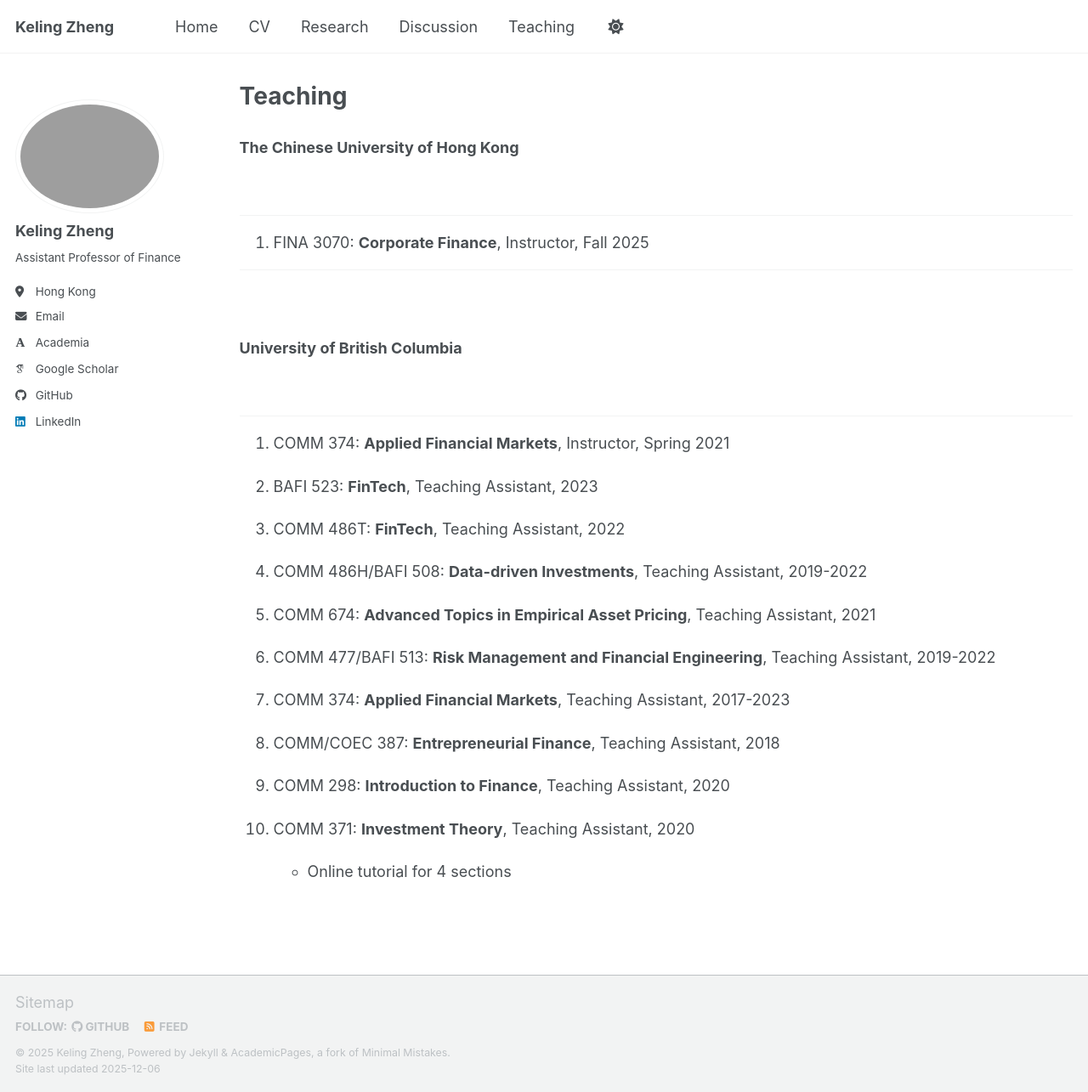
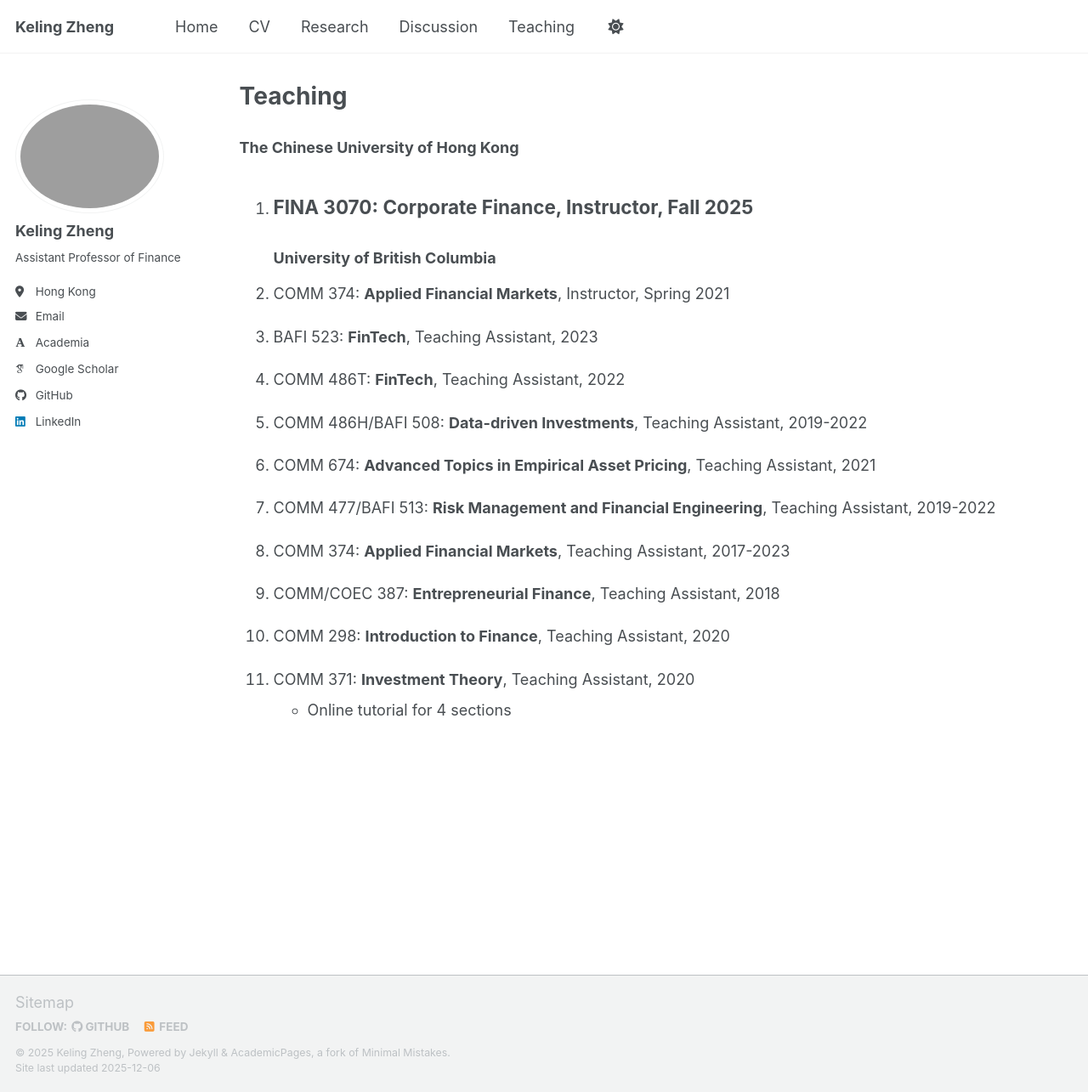
Before and after one commit to Keling-Zheng/Keling-Zheng.github.io, a Jekyll site: the page built from _pages/teaching.md, in a window 1280 px wide and 1285 px high. Shown: the whole window at 85% size. Built offline with Jekyll 4.4.1, drawn with Linux system fonts in a browser that asks for light colours; some web fonts are replaced; a script bundle is joined from its source files by our own code; library files that are not in the unit come from our copies.

Commit message:
Update teaching.md

```diff
--- a/_pages/teaching.md
+++ b/_pages/teaching.md
@@ -6,17 +6,9 @@
 ---
 
 ### The Chinese University of Hong Kong
-<br/>
-
+1. FINA 3070: **Corporate Finance**, Instructor, Fall 2025
 ---
-1. FINA 3070: **Corporate Finance**, Instructor, Fall 2025
-
----
-<br/>
 ### University of British Columbia
-<br/>
-
----
 1. COMM 374: **Applied Financial Markets**, Instructor, Spring 2021
 
 1. BAFI 523: **FinTech**, Teaching Assistant, 2023
```
